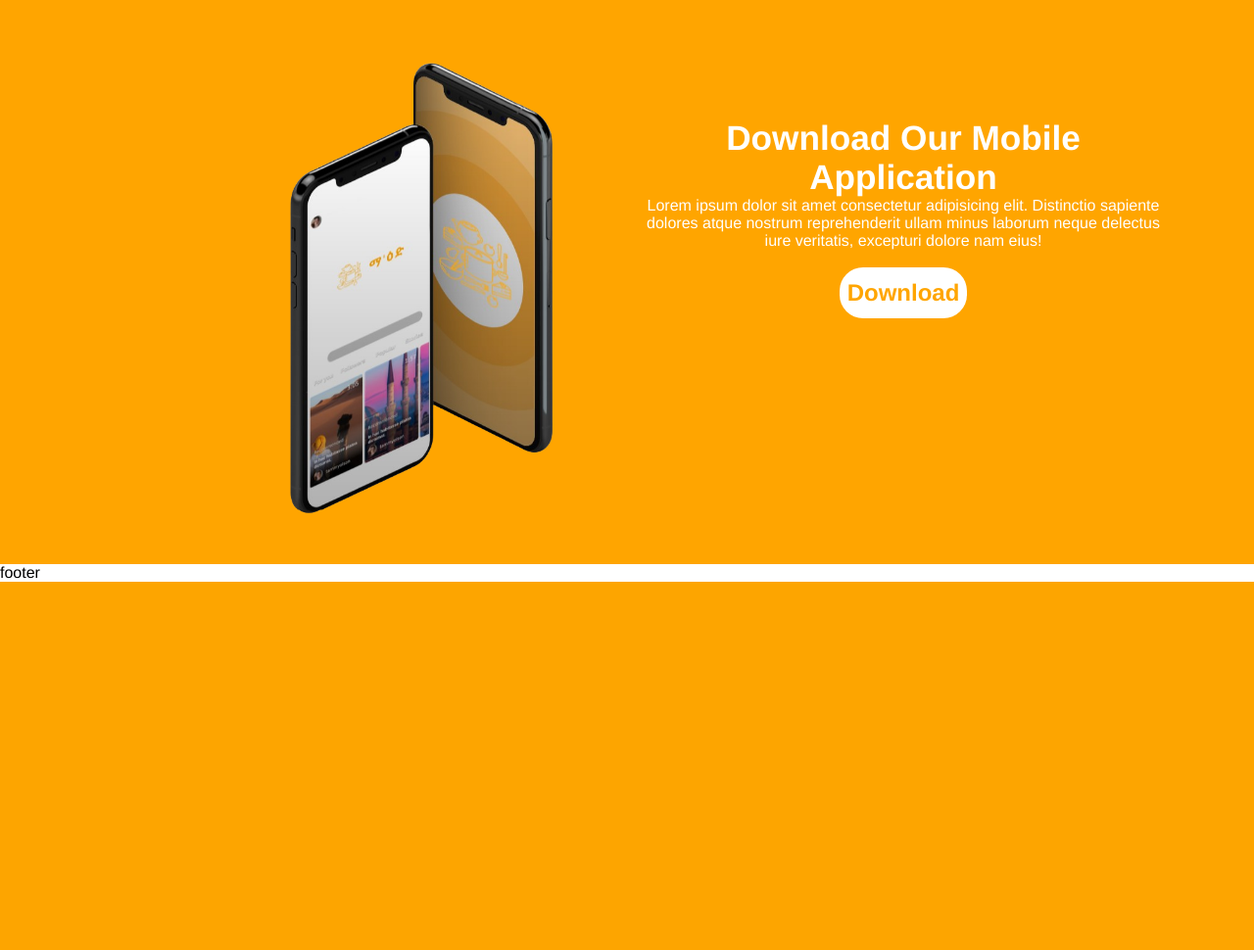
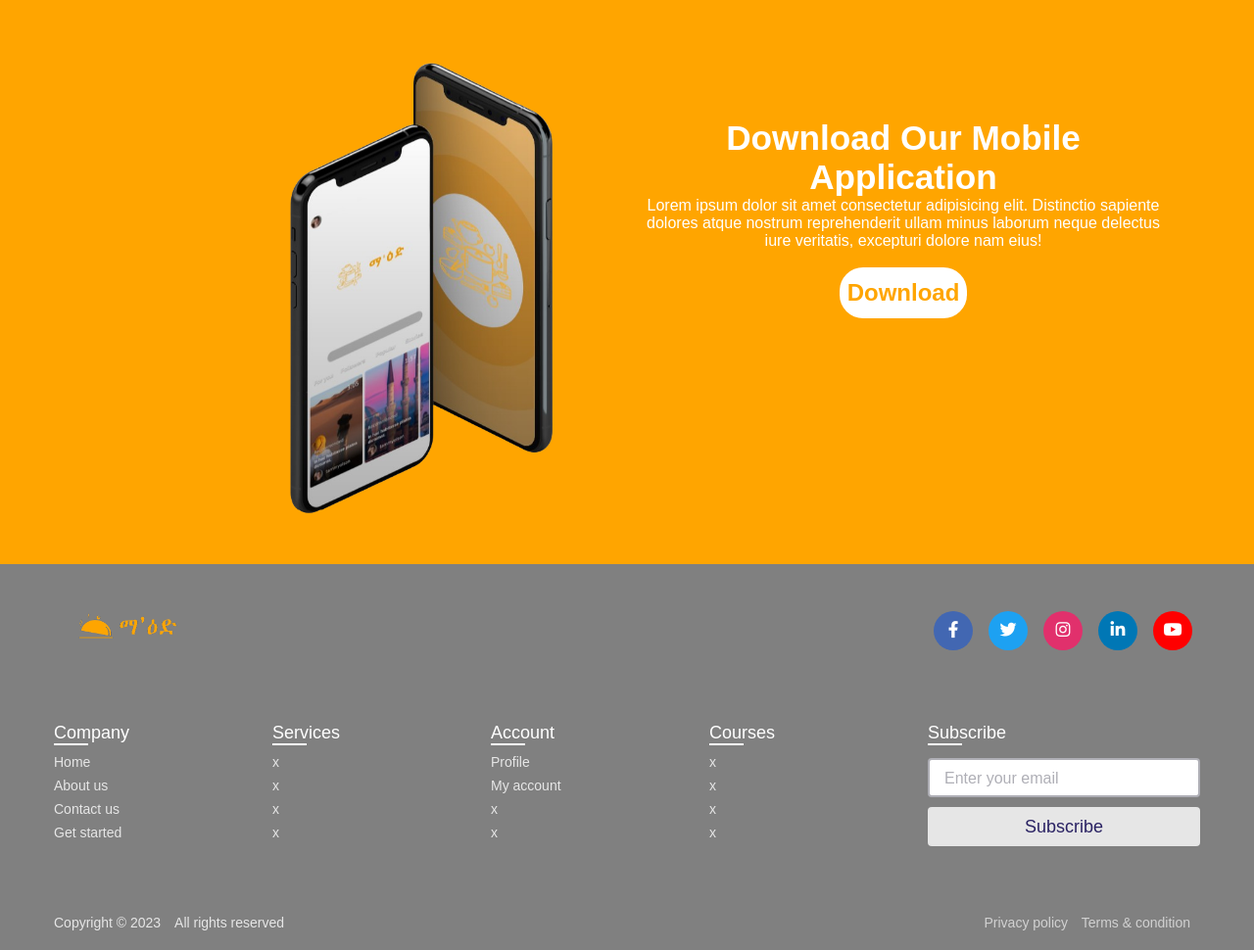
Before and after one commit to Eliyonqwe/Ma-ed-Recipe-Generator, a PHP site: page /HTML/home.html in a window 1280 px wide. Shown: the part 2239-3209 px from the top of the page at 98% size. Before the commit the page ends 2833 px from the top, so only its background shows below. Run offline with PHP 8.4, Linux system fonts and the light colour scheme; some libraries are stand-ins or nearby versions; some web fonts are replaced.

Commit message:
footer in homepage

```diff
--- a/Ma'ed/HTML/home.html
+++ b/Ma'ed/HTML/home.html
@@ -193,7 +193,92 @@
         </div>
       </div>
 
-      <div class="footer">footer</div>
+      <!-- <div class="footer">footer</div> -->
+      <!DOCTYPE html>
+      <!-- Created By CodingLab - www.codinglabweb.com -->
+      <html lang="en" dir="ltr">
+        <head>
+          <meta charset="UTF-8" />
+          <!--<title> Responsive Footer | CodingLab </title>-->
+          <link rel="stylesheet" href="style.css" />
+          <!-- Fontawesome CDN Link -->
+          <link
+            rel="stylesheet"
+            href="https://cdnjs.cloudflare.com/ajax/libs/font-awesome/5.15.2/css/all.min.css"
+          />
+          <meta
+            name="viewport"
+            content="width=device-width, initial-scale=1.0"
+          />
+        </head>
+        <body>
+          <footer>
+            <div class="content">
+              <div class="top">
+                <div class="logo-details">
+                  <span class="logo_name"
+                    ><img src="../pics/Maed_logo1-removebg.png" alt="" /
+                    width="150"></span
+                  >
+                </div>
+                <div class="media-icons">
+                  <a href="#"><i class="fab fa-facebook-f"></i></a>
+                  <a href="#"><i class="fab fa-twitter"></i></a>
+                  <a href="#"><i class="fab fa-instagram"></i></a>
+                  <a href="#"><i class="fab fa-linkedin-in"></i></a>
+                  <a href="#"><i class="fab fa-youtube"></i></a>
+                </div>
+              </div>
+              <div class="link-boxes">
+                <ul class="box">
+                  <li class="link_name">Company</li>
+                  <li><a href="#">Home</a></li>
+                  <li><a href="#">About us</a></li>
+                  <li><a href="#">Contact us</a></li>
+                  <li><a href="#">Get started</a></li>
+                </ul>
+                <ul class="box">
+                  <li class="link_name">Services</li>
+                  <li><a href="#">x</a></li>
+                  <li><a href="#">x</a></li>
+                  <li><a href="#">x</a></li>
+                  <li><a href="#">x</a></li>
+                </ul>
+                <ul class="box">
+                  <li class="link_name">Account</li>
+                  <li><a href="#">Profile</a></li>
+                  <li><a href="#">My account</a></li>
+                  <li><a href="#">x</a></li>
+                  <li><a href="#">x</a></li>
+                </ul>
+                <ul class="box">
+                  <li class="link_name">Courses</li>
+                  <li><a href="#">x</a></li>
+                  <li><a href="#">x</a></li>
+                  <li><a href="#">x</a></li>
+                  <li><a href="#">x</a></li>
+                </ul>
+                <ul class="box input-box">
+                  <li class="link_name">Subscribe</li>
+                  <li><input type="text" placeholder="Enter your email" /></li>
+                  <li><input type="button" value="Subscribe" /></li>
+                </ul>
+              </div>
+            </div>
+            <div class="bottom-details">
+              <div class="bottom_text">
+                <span class="copyright_text"
+                  >Copyright © 2023 <a href="#"></a>All rights reserved</span
+                >
+                <span class="policy_terms">
+                  <a href="#">Privacy policy</a>
+                  <a href="#">Terms & condition</a>
+                </span>
+              </div>
+            </div>
+          </footer>
+        </body>
+      </html>
     </div>
   </body>
 </html>
--- a/Ma'ed/Styles/home.css
+++ b/Ma'ed/Styles/home.css
@@ -374,6 +374,14 @@ span[class^="material"]{
             padding-top: 5%;
         }
 
+                footer .content .link-boxes {
+                    flex-wrap: wrap;
+                }
+
+                footer .content .link-boxes .input-box {
+                    width: 40%;
+                    margin-top: 10px;
+                }
 
 }
 @media(max-width: 500px){
@@ -393,6 +401,25 @@ span[class^="material"]{
         div.aboutus_text{
             padding: 0 10%;
         }
+                  footer::before {
+                      top: 145px;
+                  }
+
+                  footer .content .top {
+                      flex-direction: column;
+                  }
+
+                  .content .top .media-icons {
+                      margin-top: 16px;
+                  }
+
+                  footer .content .link-boxes .box {
+                      width: calc(100% / 2 - 10px);
+                  }
+
+                  footer .content .link-boxes .input-box {
+                      width: 100%;
+                  }
 
 }
 
@@ -607,3 +634,232 @@ span[class^="material"]{
         0 0 5px white,
         0 0 5px white;
 }
+
+@import url('https://fonts.googleapis.com/css2?family=Poppins:wght@200;300;400;500;600;700&display=swap');
+
+* {
+    margin: 0;
+    padding: 0;
+    box-sizing: border-box;
+    font-family: "Poppins", sans-serif;
+}
+
+body {
+    min-height: 100vh;
+    width: 100%;
+    background: #EEECEB;
+}
+
+footer {
+
+    background: grey;
+    width: 100%;
+    bottom: 0;
+    left: 0;
+}
+
+footer::before {
+    content: '';
+    position: absolute;
+    left: 0;
+    top: 100px;
+    height: 1px;
+    width: 100%;
+    background: #AFAFB6;
+}
+
+footer .content {
+    max-width: 1250px;
+    margin: auto;
+    padding: 30px 40px 40px 40px;
+}
+
+footer .content .top {
+    display: flex;
+    align-items: center;
+    justify-content: space-between;
+    margin-bottom: 50px;
+}
+
+.content .top .logo-details {
+    color: #fff;
+    font-size: 30px;
+}
+
+.content .top .media-icons {
+    display: flex;
+}
+
+.content .top .media-icons a {
+    height: 40px;
+    width: 40px;
+    margin: 0 8px;
+    border-radius: 50%;
+    text-align: center;
+    line-height: 40px;
+    color: #fff;
+    font-size: 17px;
+    text-decoration: none;
+    transition: all 0.4s ease;
+}
+
+.top .media-icons a:nth-child(1) {
+    background: #4267B2;
+}
+
+.top .media-icons a:nth-child(1):hover {
+    color: #4267B2;
+    background: #fff;
+}
+
+.top .media-icons a:nth-child(2) {
+    background: #1DA1F2;
+}
+
+.top .media-icons a:nth-child(2):hover {
+    color: #1DA1F2;
+    background: #fff;
+}
+
+.top .media-icons a:nth-child(3) {
+    background: #E1306C;
+}
+
+.top .media-icons a:nth-child(3):hover {
+    color: #E1306C;
+    background: #fff;
+}
+
+.top .media-icons a:nth-child(4) {
+    background: #0077B5;
+}
+
+.top .media-icons a:nth-child(4):hover {
+    color: #0077B5;
+    background: #fff;
+}
+
+.top .media-icons a:nth-child(5) {
+    background: #FF0000;
+}
+
+.top .media-icons a:nth-child(5):hover {
+    color: #FF0000;
+    background: #fff;
+}
+
+footer .content .link-boxes {
+    width: 100%;
+    display: flex;
+    justify-content: space-between;
+}
+
+footer .content .link-boxes .box {
+    width: calc(100% / 5 - 10px);
+}
+
+.content .link-boxes .box .link_name {
+    color: #fff;
+    font-size: 18px;
+    font-weight: 400;
+    margin-bottom: 10px;
+    position: relative;
+}
+
+.link-boxes .box .link_name::before {
+    content: '';
+    position: absolute;
+    left: 0;
+    bottom: -2px;
+    height: 2px;
+    width: 35px;
+    background: #fff;
+}
+
+.content .link-boxes .box li {
+    margin: 6px 0;
+    list-style: none;
+}
+
+.content .link-boxes .box li a {
+    color: #fff;
+    font-size: 14px;
+    font-weight: 400;
+    text-decoration: none;
+    opacity: 0.8;
+    transition: all 0.4s ease
+}
+
+.content .link-boxes .box li a:hover {
+    opacity: 1;
+    text-decoration: underline;
+}
+
+.content .link-boxes .input-box {
+    margin-right: 55px;
+}
+
+.link-boxes .input-box input {
+    height: 40px;
+    width: calc(100% + 55px);
+    outline: none;
+    border: 2px solid #AFAFB6;
+    background: white;
+    border-radius: 4px;
+    padding: 0 15px;
+    font-size: 15px;
+    color: #fff;
+    margin-top: 5px;
+}
+
+.link-boxes .input-box input::placeholder {
+    color: #AFAFB6;
+    font-size: 16px;
+}
+
+.link-boxes .input-box input[type="button"] {
+    background: #fff;
+    color: #140B5C;
+    border: none;
+    font-size: 18px;
+    font-weight: 500;
+    margin: 4px 0;
+    opacity: 0.8;
+    cursor: pointer;
+    transition: all 0.4s ease;
+}
+
+.input-box input[type="button"]:hover {
+    opacity: 1;
+}
+
+footer .bottom-details {
+    width: 100%;
+    background: grey;
+}
+
+footer .bottom-details .bottom_text {
+    max-width: 1250px;
+    margin: auto;
+    padding: 20px 40px;
+    display: flex;
+    justify-content: space-between;
+}
+
+.bottom-details .bottom_text span,
+.bottom-details .bottom_text a {
+    font-size: 14px;
+    font-weight: 300;
+    color: #fff;
+    opacity: 0.8;
+    text-decoration: none;
+}
+
+.bottom-details .bottom_text a:hover {
+    opacity: 1;
+    text-decoration: underline;
+}
+
+.bottom-details .bottom_text a {
+    margin-right: 10px;
+}
```
